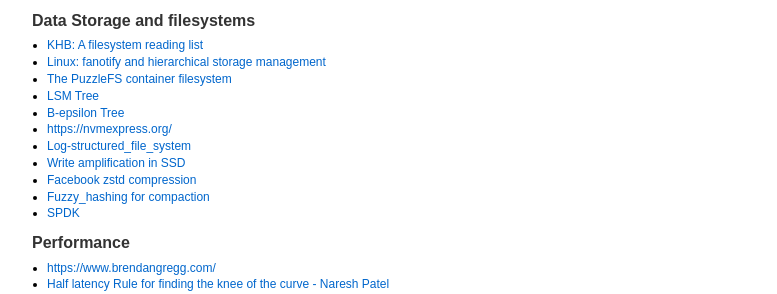
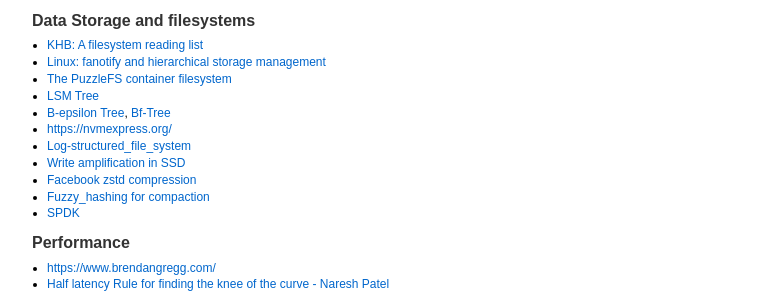
Before and after one commit to niraj17/niraj17.github.io, a Jekyll site: the page info/tech.html, which Jekyll copies as it is, in a window 1280 px wide. Shown: the part 565-859 px from the top of the page, without its empty margins (223-1000 px from the left). Built offline with Jekyll 4.4.1, drawn with Linux system fonts in a browser that asks for light colours.

Commit message:
Update tech.html

```diff
--- a/info/tech.html
+++ b/info/tech.html
@@ -141,7 +141,7 @@
          <li> <a href=https://lwn.net/Articles/932415/>Linux: fanotify and hierarchical storage management</a>
          <li> <a href=https://lwn.net/Articles/945320/>The PuzzleFS container filesystem</a>
          <li> <a href=https://en.wikipedia.org/wiki/Log-structured_merge-tree>LSM Tree</a>
-         <li> <a href=https://www.usenix.org/system/files/login/articles/login_oct15_05_bender.pdf>B-epsilon Tree</a>
+         <li> <a href=https://www.usenix.org/system/files/login/articles/login_oct15_05_bender.pdf>B-epsilon Tree</a>, <a href=https://vldb.org/pvldb/vol17/p3442-hao.pdf>Bf-Tree</a>
          <li> <a href=https://nvmexpress.org/>https://nvmexpress.org/</a>
          <li> <a href=https://en.wikipedia.org/wiki/Log-structured_file_system>Log-structured_file_system</a>
 	 <li> <a href=https://en.wikipedia.org/wiki/Write_amplification>Write amplification in SSD</a>
```
